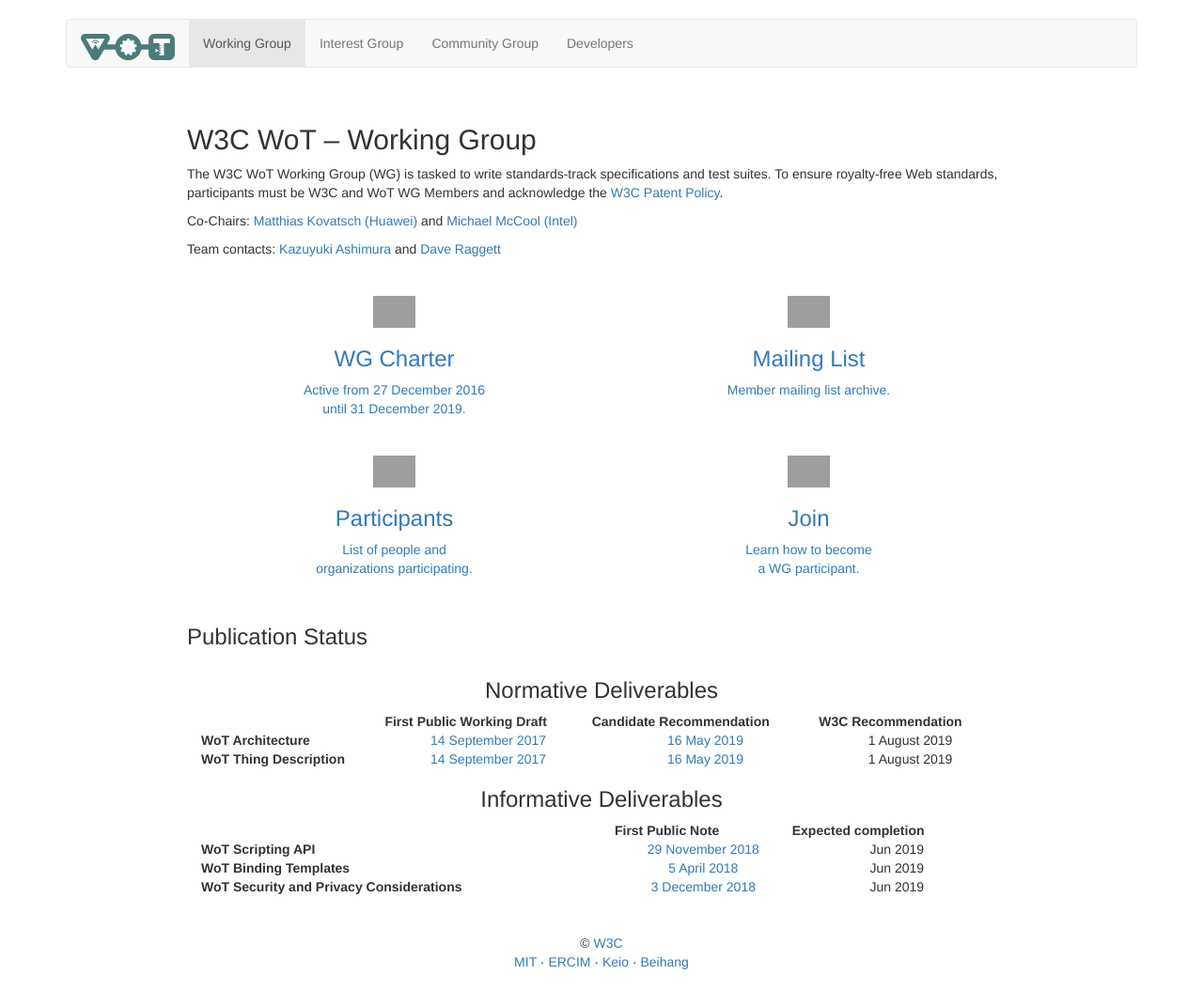
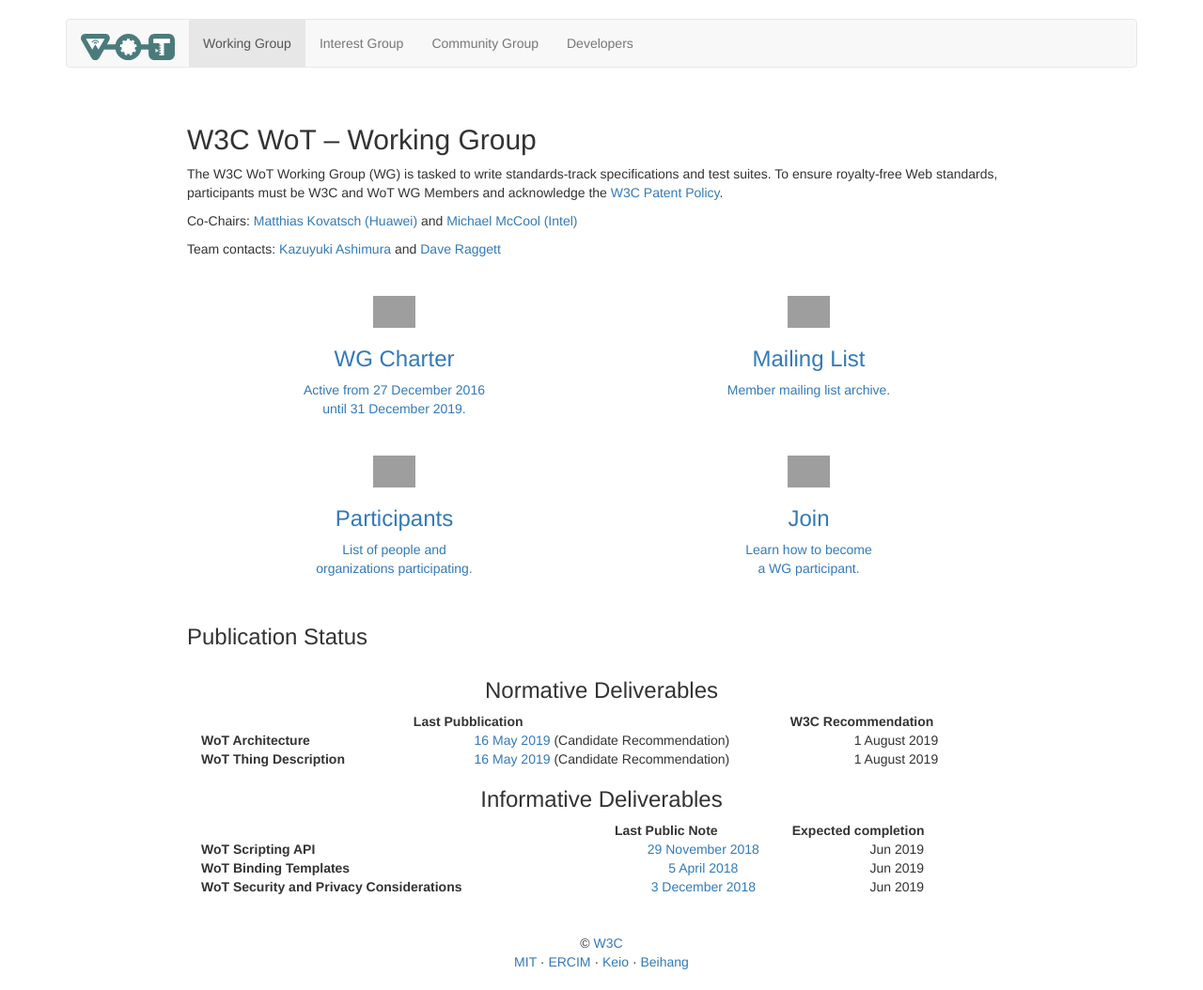
Before and after one commit to danielpeintner/wot-pages, a Jekyll site: the page built from wg/index.html, in a window 1280 px wide. Shown: the whole page at 94% size. Built offline with Jekyll 4.4.1, drawn with Linux system fonts in a browser that asks for light colours; nearby versions of some CDN libraries; grey boxes are pictures that could not be loaded.

Commit message:
fear: link only current / latest document in wg

```diff
--- a/wg/index.html
+++ b/wg/index.html
@@ -52,19 +52,17 @@
 				<!-- <p></p> -->
 				<table style="width: 100%">
 					<thead>
-						<tr><th></th><th>First Public Working Draft</th><th>Candidate Recommendation</th><th>W3C Recommendation</th></tr>
+						<tr><th></th><th>Last Pubblication</th><th>W3C Recommendation</th></tr>
 					</thead>
 					<tbody>
 						<tr>
 							<th>WoT Architecture</th>
-							<td align="center"><a href="https://www.w3.org/TR/2017/WD-wot-architecture-20170914/">14 September 2017</a></td>
-							<td align="center"><a href="https://www.w3.org/TR/2019/CR-wot-architecture-20190516/">16 May 2019</a></td>
+							<td align="center"><a href="https://www.w3.org/TR/2019/CR-wot-architecture-20190516/">16 May 2019</a> (Candidate Recommendation)</td>
 							<td align="center">1 August 2019</td>
 						</tr>
 						<tr>
 							<th>WoT Thing Description</th>
-							<td align="center"><a href="https://www.w3.org/TR/2017/WD-wot-thing-description-20170914/">14 September 2017</a></td>
-							<td align="center"><a href="https://www.w3.org/TR/2019/CR-wot-thing-description-20190516/">16 May 2019</a></td>
+							<td align="center"><a href="https://www.w3.org/TR/2019/CR-wot-thing-description-20190516/">16 May 2019</a> (Candidate Recommendation)</td>
 							<td align="center"><a href="#"></a>1 August 2019</td>
 						</tr>
 					</tbody>
@@ -76,7 +74,7 @@
 				<!-- <p></p> -->
 				<table style="width: 100%">
 					<thead>
-						<tr><th></th><th>First Public Note</th><th>Expected completion</th></tr>
+						<tr><th></th><th>Last Public Note</th><th>Expected completion</th></tr>
 					</thead>
 					<tbody>
 						<tr>
```
